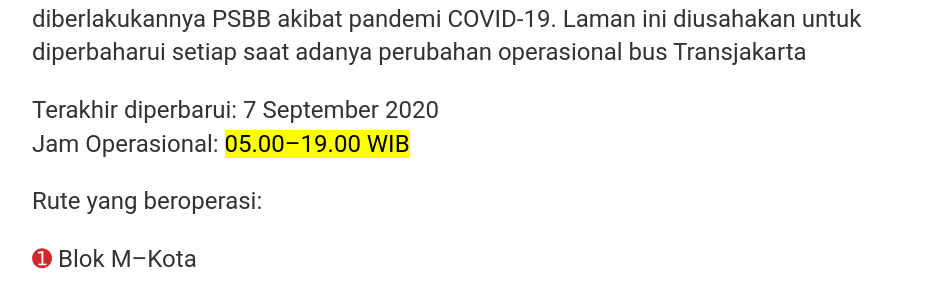
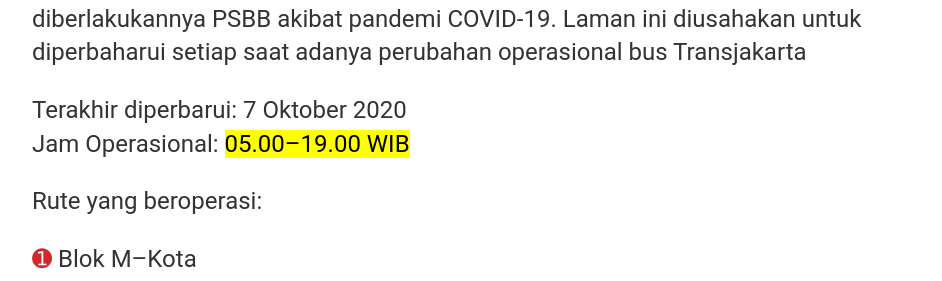
Before and after one commit to jepbusway/InfoPerjalanan2, a Jekyll site: the page built from index.html, in a window 1280 px wide. Shown: the part 178-459 px from the top of the page, without its empty margins (160-1102 px from the left). Built offline with Jekyll 4.4.1, drawn with Linux system fonts in a browser that asks for light colours.

Commit message:
Update index.html

```diff
--- a/index.html
+++ b/index.html
@@ -8,7 +8,7 @@
 		PSBB akibat pandemi COVID-19. Laman ini diusahakan untuk diperbaharui setiap saat adanya perubahan
 		operasional bus Transjakarta</p>
 	<div class="content">
-	    	<p class="list rute">Terakhir diperbarui: 7 September 2020<br>Jam Operasional: <mark>05.00–19.00 WIB</mark></p>
+	    	<p class="list rute">Terakhir diperbarui: 7 Oktober 2020<br>Jam Operasional: <mark>05.00–19.00 WIB</mark></p>
  	   	<p>Rute yang beroperasi:
  	   		<dt><kor style="color: #CF292E">➊</kor>	Blok M–Kota</dt>
  	   		<dd><nor>1A&nbsp;&nbsp;</nor>PIK–Balai Kota</dd>
```
